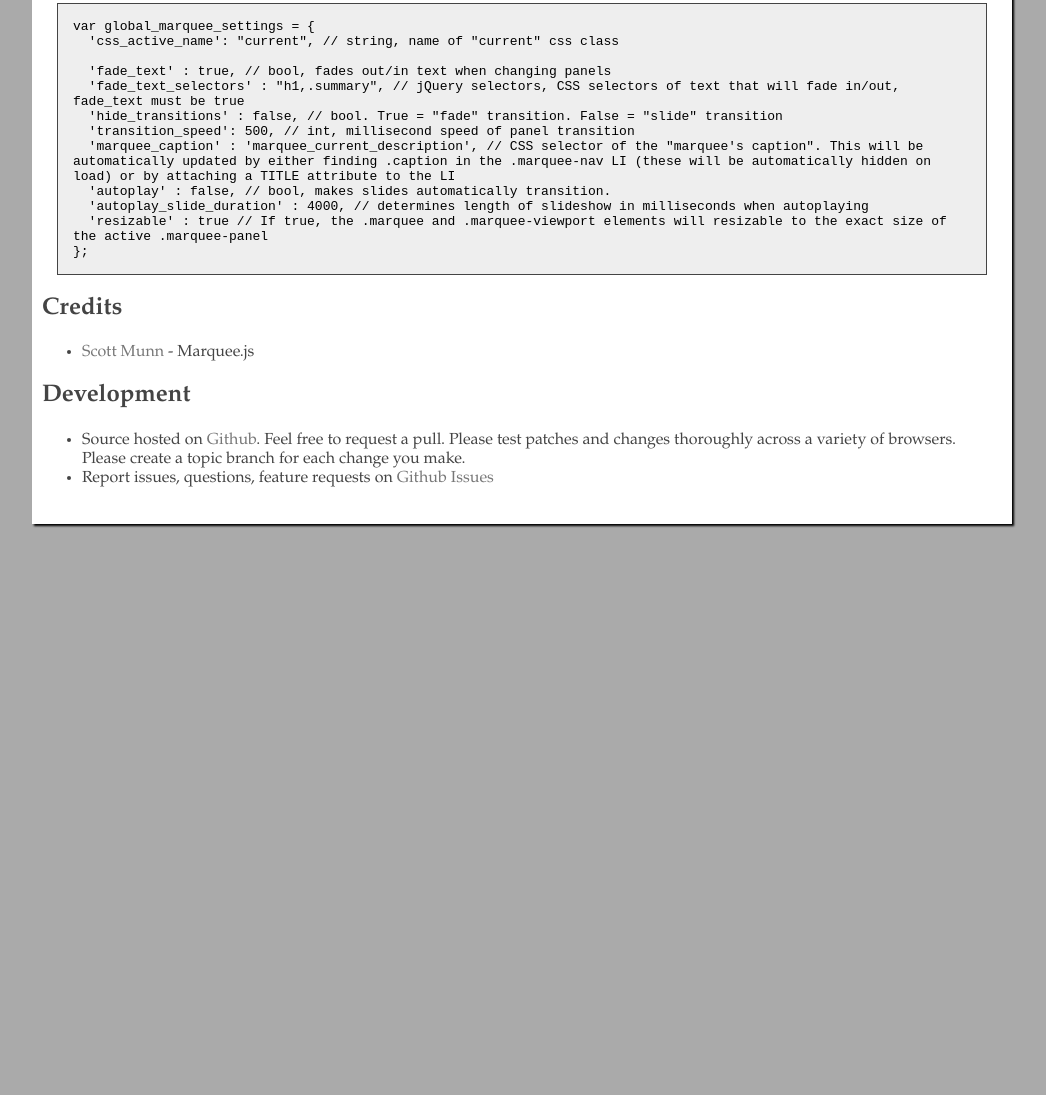
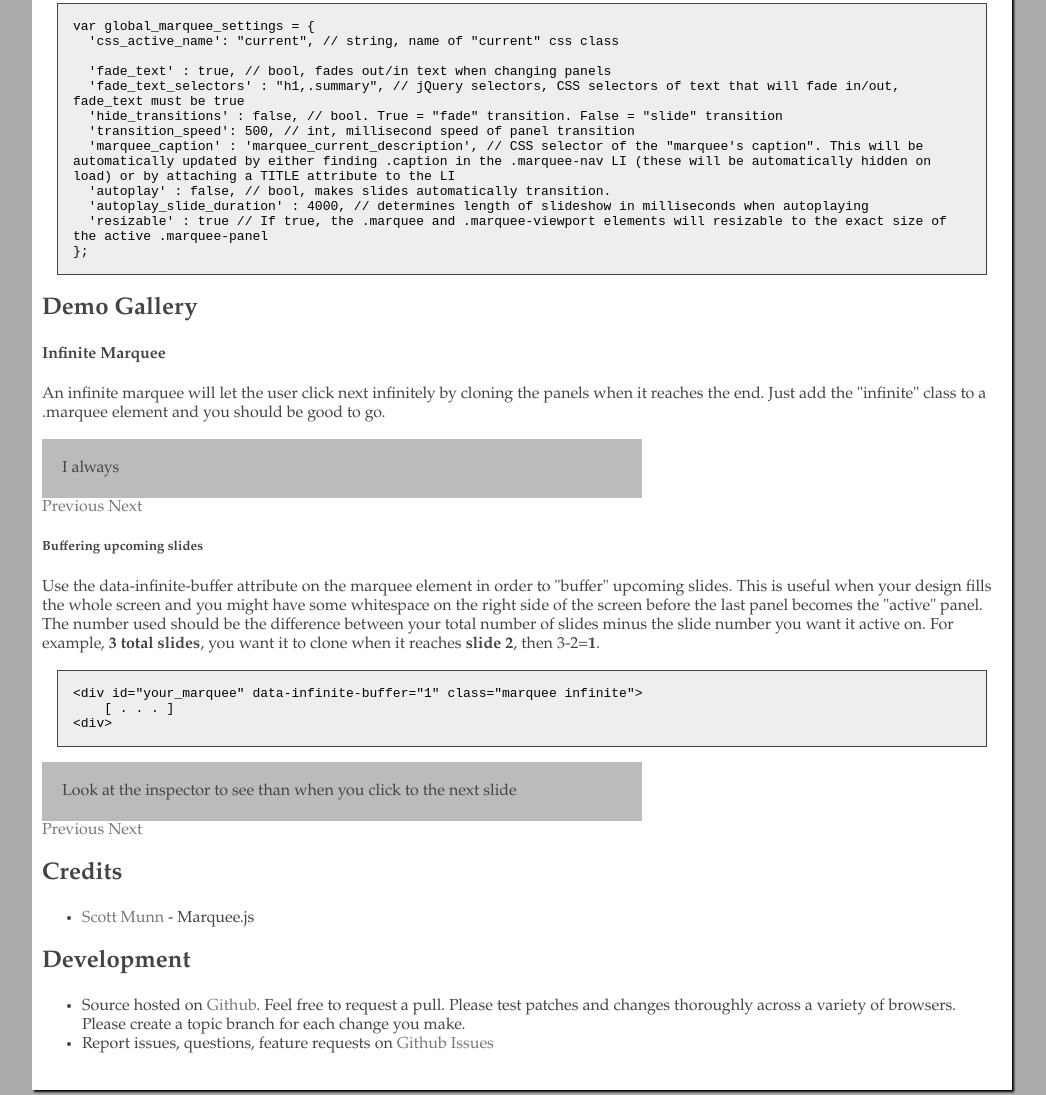
Before and after one commit to xiaoxiaojingzi/Marquee.js, a plain HTML site: page index.html in a window 1280 px wide. Shown: the part 2262-3357 px from the top of the page, without its empty margins (118-1164 px from the left). Before the commit the page ends 2794 px from the top, so only its background shows below. Drawn offline with nearby package versions, Linux system fonts and the light colour scheme.

Commit message:
0.7.1 update: adds buffer to infinite marquees.  Also beginning to add better documentation / demos to index file.

```diff
--- a/index.html
+++ b/index.html
@@ -93,7 +93,7 @@
 			color:#333
 		}
 
-		code {
+		pre, code {
 			background:#eee;
 			border:1px solid #444;
 			color:#000;
@@ -273,6 +273,60 @@ var global_marquee_settings = {
 <br />};
 	    </code>
 
+	    <h2>Demo Gallery</h2>
+
+	    <h4>Infinite Marquee</h4>
+
+	    <p>An infinite marquee will let the user click next infinitely by cloning the panels when it reaches the end.  Just add the "infinite" class to a .marquee element and you should be good to go.</p>
+
+	    <div class="demo">
+	    	<div id="sample_marquee" class="marquee infinite">
+				<div class="marquee-viewport">
+		            <ol id="marquee-panels" class="marquee-panels">
+		                <li class="marquee-panel">
+		                	I always
+		                </li>
+		                <li class="marquee-panel">
+							slide to
+		                </li>
+		                <li class="marquee-panel">
+		                	the right
+		                </li>
+		            </ol>
+		        </div>
+		        <a href="#" class="marquee_prev">Previous</a>
+				<a href="#" class="marquee_next">Next</a>
+		    </div>
+	    </div>
+
+	    <h5>Buffering upcoming slides</h5>
+	    <p>Use the data-infinite-buffer attribute on the marquee element in order to "buffer" upcoming slides.  This is useful when your design fills the whole screen and you might have some whitespace on the right side of the screen before the last panel becomes the "active" panel.  The number used should be the difference between your total number of slides minus the slide number you want it active on.  For example, <strong>3 total slides</strong>, you want it to clone when it reaches <strong>slide 2</strong>, then 3-2=<strong>1</strong>.</p>
+
+	    <pre>&lt;div id="your_marquee" data-infinite-buffer="1" class="marquee infinite"&gt;
+&nbsp;&nbsp;&nbsp;&nbsp;[ . . . ]
+&lt;div&gt;</pre>
+
+	     <div class="demo">
+	    	<div id="sample_marquee" data-infinite-buffer="1" class="marquee infinite">
+				<div class="marquee-viewport">
+		            <ol id="marquee-panels" class="marquee-panels">
+		                <li class="marquee-panel">
+		                	Look at the inspector to see than when you click to the next slide
+		                </li>
+		                <li class="marquee-panel">
+							that the new panels should have been cloned.
+		                </li>
+		                <li class="marquee-panel">
+		                	Cool, huh?
+		                </li>
+		            </ol>
+		        </div>
+		        <a href="#" class="marquee_prev">Previous</a>
+				<a href="#" class="marquee_next">Next</a>
+		    </div>
+	    </div>
+
+
 
 
 	    <h2>Credits</h2>
--- a/marquee.js
+++ b/marquee.js
@@ -419,8 +419,12 @@ $.fn.marqueeGoTo = function(index,force_panel,my_settings) {
             	panels = $(panels_container).children(".marquee-panel"),
             	container_width = panels_container.width();
 
-            if (index == total_index) { // End, going to beginning // Change > to == on 5/4/12, builds infinite one ahead of when needed
-
+            if (marquee.attr("data-infinite-buffer")) {
+	            var buffered_index = parseInt(marquee.attr("data-infinite-buffer")) + index;
+            } else {
+	            var buffered_index = index;
+            }
+            if (buffered_index == total_index || buffered_index > total_index) { // End, going to beginning // Change > to == on 5/4/12, builds infinite one ahead of when needed
                 panels.clone().appendTo(panels_container);
                 panels_container.width(container_width*2);
                 total_index = (total_index * 2) + 1;
@@ -698,6 +702,9 @@ function cloneObject(source) {
 ////////////////
 
 /**
+ * 0.7.1
+ * - Infinite marquees: adds support for "buffering" new slides, allowing you to designate a number of slides ahead of time when the clone operation should take place (in cases where the design would show white-space on the edge of the screen otherwise).  Use a number for the data-infinite-buffer attribute on the .marquee element: data-infinite-buffer="3" to do it when you are 3 slides away from the end.
+ *
  * 0.7
  * - Adds events for easy scripting: init, newPanel, prev, next, first, last, random, deselect, navClick, navHover, beginning, end, hashUpdate, clickToFocus, swiped
  * - Working on new types of sliders: multiple panels visible, next button moves "pages" of panels, etc
```
Also changed, not shown: marquee.min.js.
